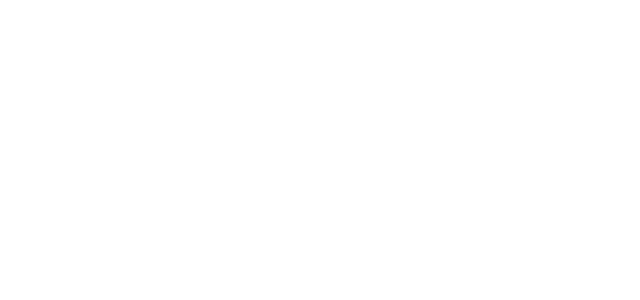
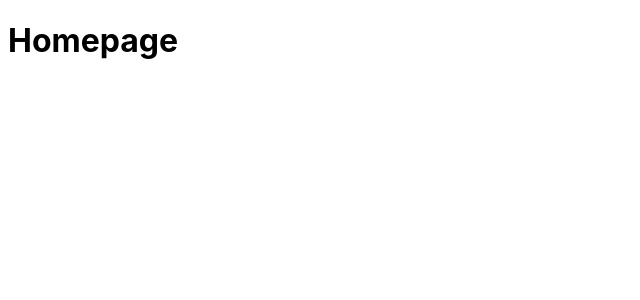
Before and after one commit to fibo/app-20220308, a React (Create React App) app: page / in a window 1280 px wide. Shown: the top 300 px of the page, without its empty margins (0-640 px from the left). Built offline with nearby package versions, Linux system fonts and the light colour scheme.

Commit message:
add pages

```diff
--- a/src/App.js
+++ b/src/App.js
@@ -1,3 +1,5 @@
+import Homepage from './pages/Homepage'
+
 export function App() {
-  return <></>
+  return <Homepage />
 }
--- /dev/null
+++ b/src/components/Topbar.js
@@ -0,0 +1,3 @@
+export function Topbar() {
+  return null
+}
--- /dev/null
+++ b/src/pages/Homepage.js
@@ -0,0 +1,11 @@
+import { Topbar } from '../components/Topbar'
+
+export default function Homepage() {
+  return (
+    <>
+      <Topbar />
+
+      <h1>Homepage</h1>
+    </>
+  )
+}
```
Also changed, not shown: src/pages/Settings.js (added, +11 -0 lines).
